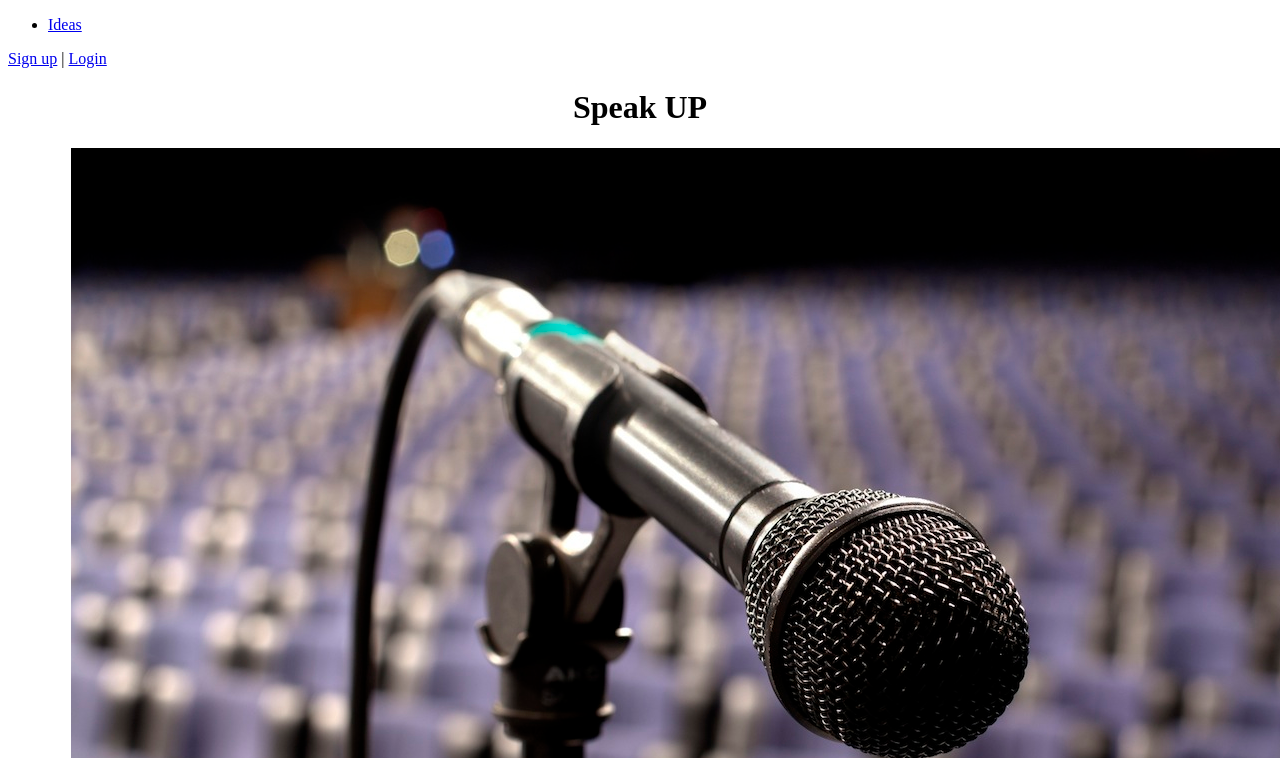
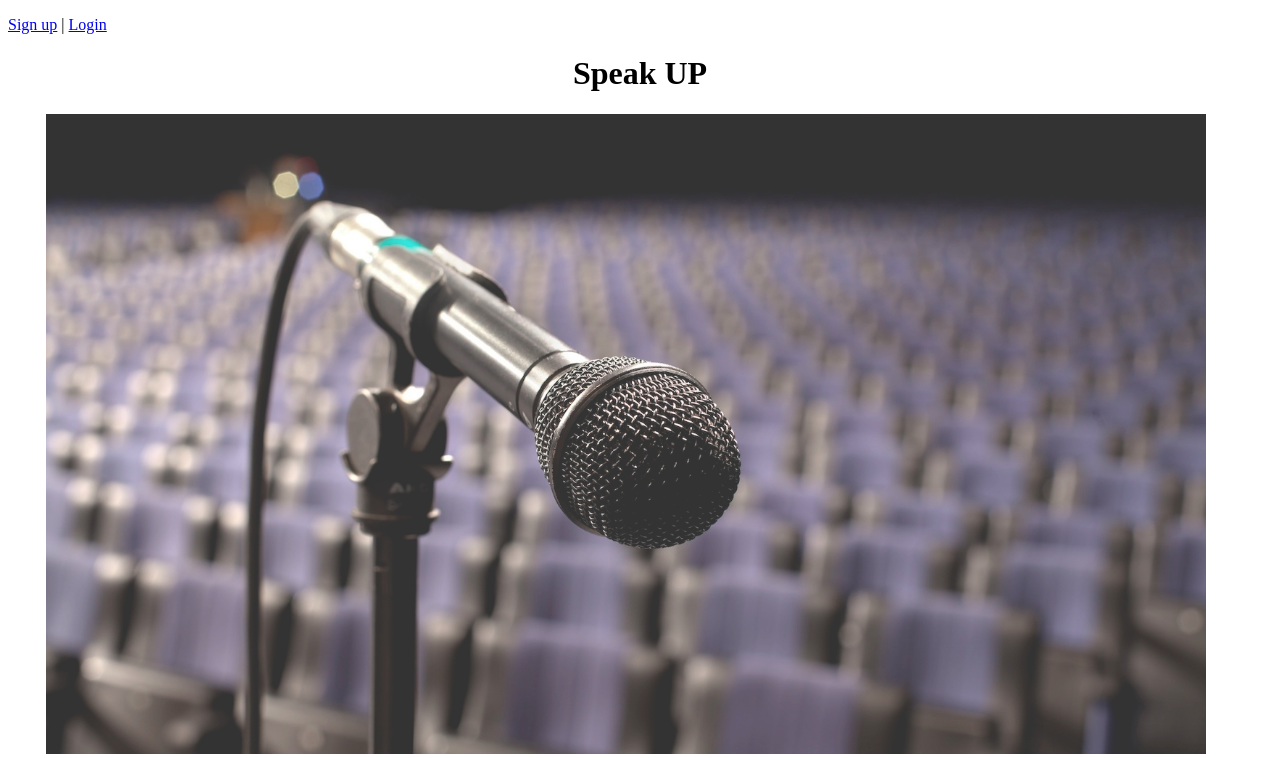
Before and after one commit to dougrut1234/speakup, a Rails app: page / in a window 1280 px wide; the page is wider, and only the part inside the window is pictured. Shown: the top 758 px of that part. Run offline with Rails 7, Linux system fonts and the light colour scheme; style sheets or scripts are compiled from the project's sources; some libraries are stand-ins or nearby versions.

Commit message:
centered background image

```diff
--- a/app/assets/stylesheets/home.scss
+++ b/app/assets/stylesheets/home.scss
@@ -8,9 +8,9 @@ h1 {
 
 #background {
   background-repeat: no-repeat;
-  width:100px;
-  height:100px;
-  padding-left: 5%;
-  padding-right: 5%;
+  width:90%;
+  padding-right: 3%;
+  padding-left: 3%;
+  opacity: 0.8;
 
 }
--- a/app/views/home/index.html.erb
+++ b/app/views/home/index.html.erb
@@ -1,7 +1,7 @@
 <h1>Speak UP</h1>
 
 <div id="background">
-<%= image_tag("town-hall-banner.jpg") %>
+<%= image_tag("town-hall-banner.jpg", :size => "1160x640")%>
 </div>
 
 <div style='width: 800px;'>
--- a/app/views/layouts/application.html.erb
+++ b/app/views/layouts/application.html.erb
@@ -12,7 +12,6 @@
 
 
     <ul class="nav">
-      <li class="active"><a href="/ideas">Ideas</a></li>
     </ul>
 
 
```
